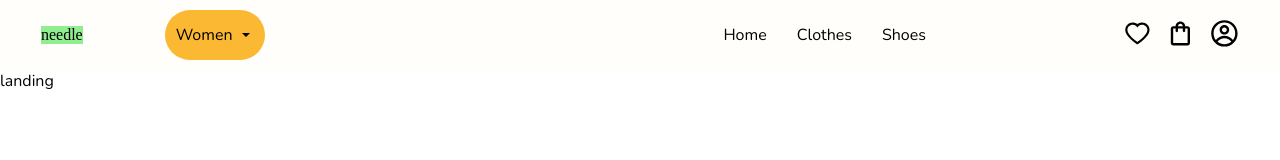
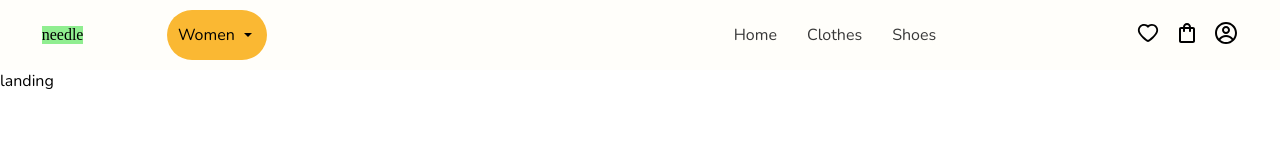
Before and after one commit to moisens/needle, a React (Vite) app: page / in a window 1280 px wide. Shown: the top 160 px of the page. Built offline with nearby package versions, Linux system fonts and the light colour scheme.

Commit message:
NavList component

```diff
--- a/src/components/nav/Nav.tsx
+++ b/src/components/nav/Nav.tsx
@@ -3,6 +3,7 @@ import { AiOutlineHeart } from "react-icons/ai";
 import { MdOutlineShoppingBag } from "react-icons/md";
 import { CgProfile } from "react-icons/cg";
 import Listcategories from "./Listcategories";
+import Navlist from "./Navlist";
 
 type Props = {};
 
@@ -14,20 +15,16 @@ const Nav = (props: Props) => {
       <div className="logo">needle</div>
       <div className="nav-content">
         <Listcategories />
-        <ul className="uls-list">
-          <li>Home</li>
-          <li>Clothes</li>
-          <li>Shoes</li>
-        </ul>
+        <Navlist />
         <div className="fav-cart-user">
           <div className="favorites-container">
-            <AiOutlineHeart size="1.8rem" />
+            <AiOutlineHeart size="1.5rem" />
           </div>
           <div className="carts-container">
-            <MdOutlineShoppingBag size="1.8rem" />
+            <MdOutlineShoppingBag size="1.5rem" />
           </div>
           <div className="user-container">
-            <CgProfile size="1.8rem" />
+            <CgProfile size="1.5rem" />
           </div>
         </div>
       </div>
--- /dev/null
+++ b/src/components/nav/Navlist.tsx
@@ -0,0 +1,21 @@
+import { womenLinks } from "../../utils/linksNav";
+import { Link } from "react-router-dom";
+
+type Props = {};
+
+const Navlist = (props: Props) => {
+  return (
+    <ul className="uls-list">
+      {womenLinks.map((link) => {
+        const { id, url, text } = link;
+        return (
+          <li key={id}>
+            <Link to={url}>{text}</Link>
+          </li>
+        );
+      })}
+    </ul>
+  );
+};
+
+export default Navlist;
--- a/src/components/nav/nav.scss
+++ b/src/components/nav/nav.scss
@@ -79,6 +79,7 @@
       @include mixins.listStyleType;
       a {
         text-decoration: none;
+        color: variables.$grayish-color;
       }
     }
   }
--- /dev/null
+++ b/src/types/typeLinks.ts
@@ -0,0 +1,5 @@
+export interface Navlinks  {
+  id: string;
+  url: string;
+  text: string
+}[]
--- a/src/utils/linksNav.ts
+++ b/src/utils/linksNav.ts
@@ -1,8 +1,4 @@
-interface Navlinks  {
-  id: string;
-  url: string;
-  text: string
-}
+import { Navlinks } from "../types/typeLinks"
 
 export const womenLinks: Navlinks[] = [
   {
```
